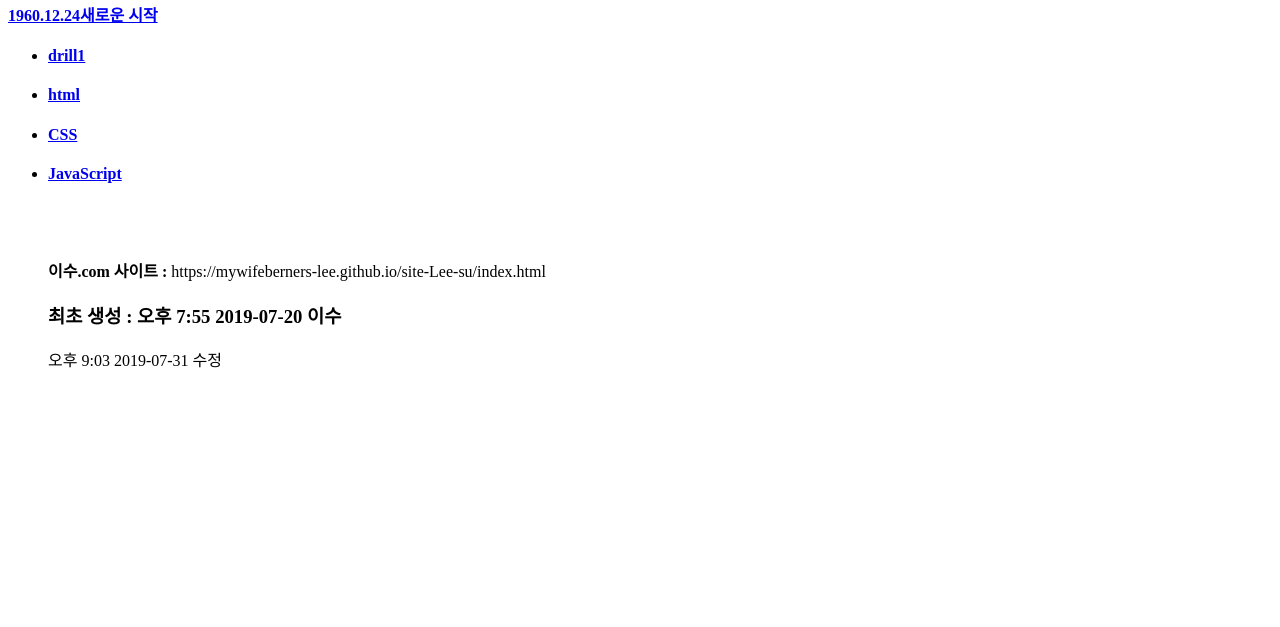
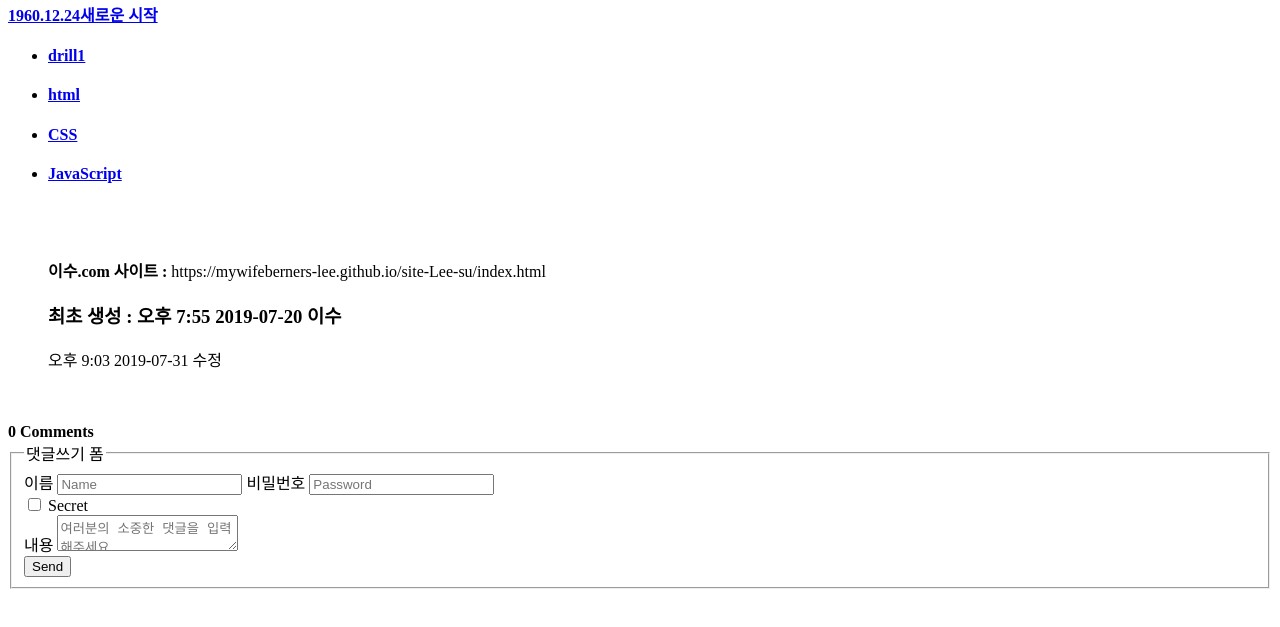
Before and after one commit to ISUPG/my-first-site, a plain HTML site: page index.html in a window 1280 px wide. Shown: the part 87-714 px from the top of the page. Drawn offline with Linux system fonts and the light colour scheme.

Commit message:
Update index.html

```diff
--- a/index.html
+++ b/index.html
@@ -32,6 +32,57 @@ https://mywifeberners-lee.github.io/site-Lee-su/index.html <br>
 
 <p>오후 9:03 2019-07-31 수정</p>
   </ul>
+<br> <br>
+<div class="area_reply">
+								<strong class="tit_reply" onclick="toggleLayerForEntry('1', 'comment'); return false"><span id="commentCount1_0">0</span>  Comments</strong>
+								<div id="entry1Comment" style="display:block">
+
+
+									<form method="post" action="/comment/add/1" onsubmit="return false" style="margin: 0">
+										<fieldset class="fld_reply">
+											<legend class="screen_out">댓글쓰기 폼</legend>
+
+
+													<div class="writer_info">
+                                                    <span class="info_name">
+                                                        <label for="name" class="lab_info screen_out">이름</label>
+                                                        <span class="wrap_info">
+                                                            <input type="text" name="name" id="name" class="inp_info" placeholder="Name" tabindex="1">
+                                                        </span>
+                                                    </span>
+														<span class="info_pw ">
+                                                        <label for="password" class="lab_info screen_out">비밀번호</label>
+                                                        <span class="wrap_info">
+                                                            <input type="password" name="password" id="password" class="inp_info" placeholder="Password" tabindex="2">
+                                                        </span>
+                                                    </span>
+													</div>
+
+												<div class="writer_check">
+                                                <span class="check_secret ">
+                                                    <input type="checkbox" name="secret" id="secret" class="inp_secret" tabindex="4">
+                                                    <label for="secret" class="lab_secret">
+                                                        <span class="ico_skin ico_check"></span>
+                                                        Secret
+                                                    </label>
+                                                </span>
+												</div>
+
+
+											<div class="reply_write ">
+												<label for="comment" class="lab_write screen_out">내용</label>
+												<textarea name="comment" id="comment" class="tf_reply" placeholder="여러분의 소중한 댓글을 입력해주세요" tabindex="3"></textarea>
+											</div>
+
+											<div class="writer_btn">
+												<button type="submit" class="btn_enter" onclick="addComment(this, 1); return false;" tabindex="5">Send</button>
+											</div>
+										</fieldset>
+									</form>
+								</div><script type="text/javascript">loadedComments[1]=true;findFragmentAndHighlight(1)</script>
+							</div>
+
+
 
 </body>
 <!-- ㅡㅡㅡㅡㅡㅡㅡㅡㅡㅡㅡㅡㅡㅡㅡㅡㅡㅡㅡㅡㅡㅡㅡㅡㅡㅡㅡㅡㅡㅡㅡㅡㅡㅡㅡㅡㅡㅡㅡㅡㅡㅡㅡㅡㅡㅡㅡㅡ -->
```
